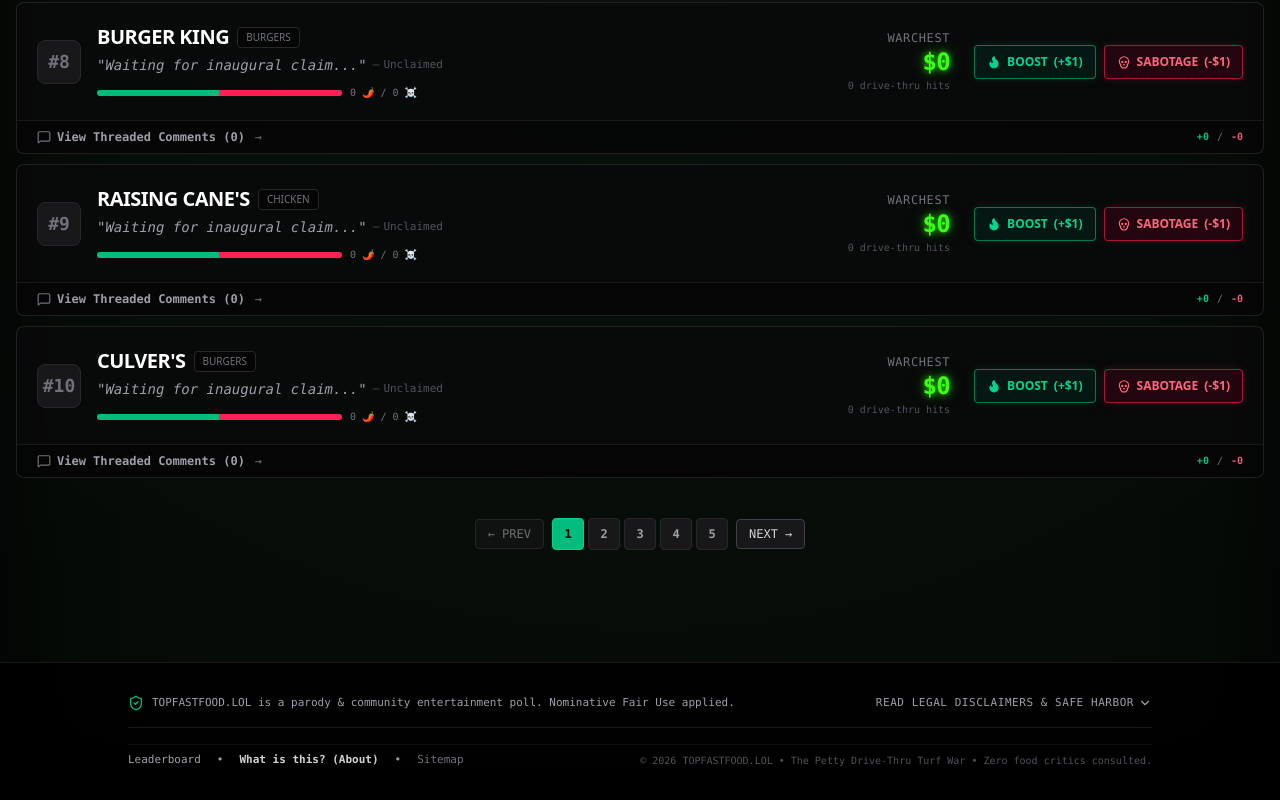
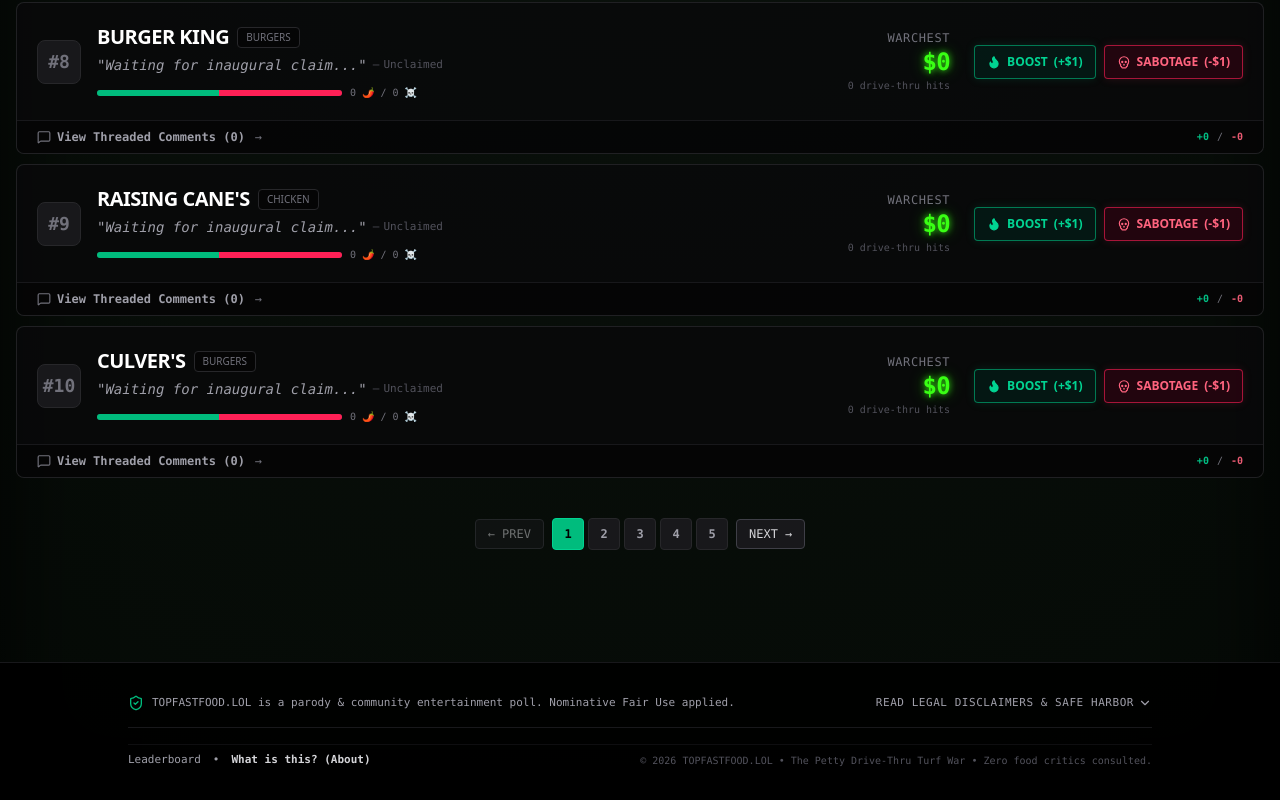
Before and after one commit to vallabhvy/TOP-FAST-FOOD-LOL, a Next.js app: page / in a window 1280 px wide. Shown: the part 1377-2177 px from the top of the page. Built offline with nearby package versions, Linux system fonts and the light colour scheme; no server answers; the database is empty.

Commit message:
fix(footer): remove raw sitemap.xml link from human footer navigation

```diff
--- a/src/components/LegalDisclaimer.tsx
+++ b/src/components/LegalDisclaimer.tsx
@@ -68,17 +68,13 @@
 
         {/* Footer Navigation & Copyright notice */}
         <div className="flex flex-col sm:flex-row items-center justify-between gap-3 text-[11px] pt-2 border-t border-zinc-900/60">
-          <div className="flex items-center gap-4 text-zinc-400">
+          <div className="flex items-center gap-3 text-zinc-400">
             <a href="/" className="hover:text-emerald-400 transition-colors">
               Leaderboard
             </a>
             <span>•</span>
             <a href="/about" className="hover:text-emerald-400 transition-colors text-zinc-300 font-bold">
               What is this? (About)
-            </a>
-            <span>•</span>
-            <a href="/sitemap.xml" className="hover:text-zinc-200 transition-colors text-zinc-500">
-              Sitemap
             </a>
           </div>
           <div className="text-[10px] text-zinc-600 text-center sm:text-right">
```
